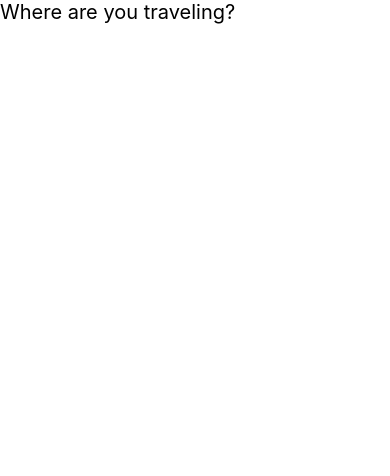
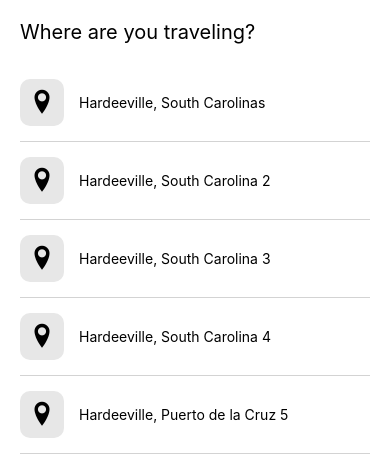
Before and after one commit to gabrielacarr/Airbnb, a React Native app: screen / in a window 390 px wide. Shown: the top 476 px of the page. Built offline with nearby package versions, Linux system fonts and the light colour scheme.

Commit message:
Was unable to figure out why everything was broken, of course a typo while rendering, issue resolved: dummy search reflects correctly, looking good

```diff
--- /dev/null
+++ b/assets/data/search.js
@@ -0,0 +1,22 @@
+export default [
+  {
+    id: '0',
+    description: 'Hardeeville, South Carolinas',
+  },
+  {
+    id: '1',
+    description: 'Hardeeville, South Carolina 2',
+  },
+  {
+    id: '2',
+    description: 'Hardeeville, South Carolina 3',
+  },
+  {
+    id: '3',
+    description: 'Hardeeville, South Carolina 4',
+  },
+  {
+    id: '4',
+    description: 'Hardeeville, Puerto de la Cruz 5',
+  },
+];
--- a/src/screens/DestinationSearch/index.js
+++ b/src/screens/DestinationSearch/index.js
@@ -1,16 +1,34 @@
-import React from 'react';
-import {View, TextInput} from 'react-native';
+import React, {useState} from 'react';
+import {View, Text, TextInput, FlatList} from 'react-native';
 import styles from './styles.js';
+import Entypo from 'react-native-vector-icons/Entypo';
 
-const DestinationSearchScreen = props => {
+import searchResults from '../../../assets/data/search';
+
+const DestinationSearchScreen = () => {
+  const [inputText, setInputText] = useState([]);
+
   return (
-    <View>
+    <View style={styles.container}>
       {/* Input Component */}
       <TextInput
         style={styles.textInput}
         placeholder="Where are you traveling?"
+        value={inputText}
+        onChangeText={setInputText}
       />
       {/* List of Destinations */}
+      <FlatList
+        data={searchResults}
+        renderItem={({item}) => (
+          <View style={styles.row}>
+            <View style={styles.iconContainer}>
+              <Entypo name={'location-pin'} size={30} />
+            </View>
+            <Text style={styles.locationText}>{item.description}</Text>
+          </View>
+        )}
+      />
     </View>
   );
 };
--- a/src/screens/DestinationSearch/styles.js
+++ b/src/screens/DestinationSearch/styles.js
@@ -10,6 +10,20 @@
     fontSize: 20,
     marginBottom: 20,
   },
+  row: {
+    flexDirection: 'row',
+    alignItems: 'center',
+    paddingVertical: 15,
+    borderBottomWidth: 1,
+    borderColor: 'lightgrey',
+  },
+  iconContainer: {
+    backgroundColor: '#e7e7e7',
+    padding: 7,
+    borderRadius: 10,
+    marginRight: 15,
+  },
+  locationText: {},
 });
 
 export default styles;
```
